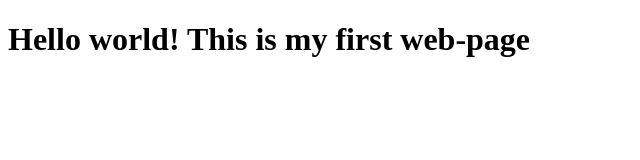
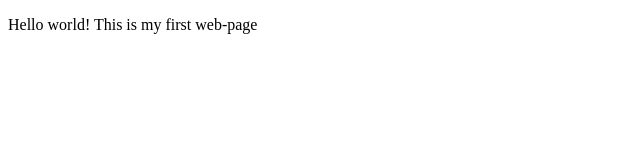
Before and after one commit to Reuben-Kipkemboi/HTML-practice, a plain HTML site: page index.html in a window 1280 px wide. Shown: the whole page, without its empty margins (0-640 px from the left). Drawn offline with Linux system fonts and the light colour scheme.

Commit message:
add paragraph block elements to the page

```diff
--- a/index.html
+++ b/index.html
@@ -7,7 +7,7 @@
     <title>First-web-page</title>
 </head>
 <body>
-    <h1>Hello world! This is my first web-page</h1>
+    <p>Hello world! This is my first web-page</p>
 
 </body>
 </html>
```
